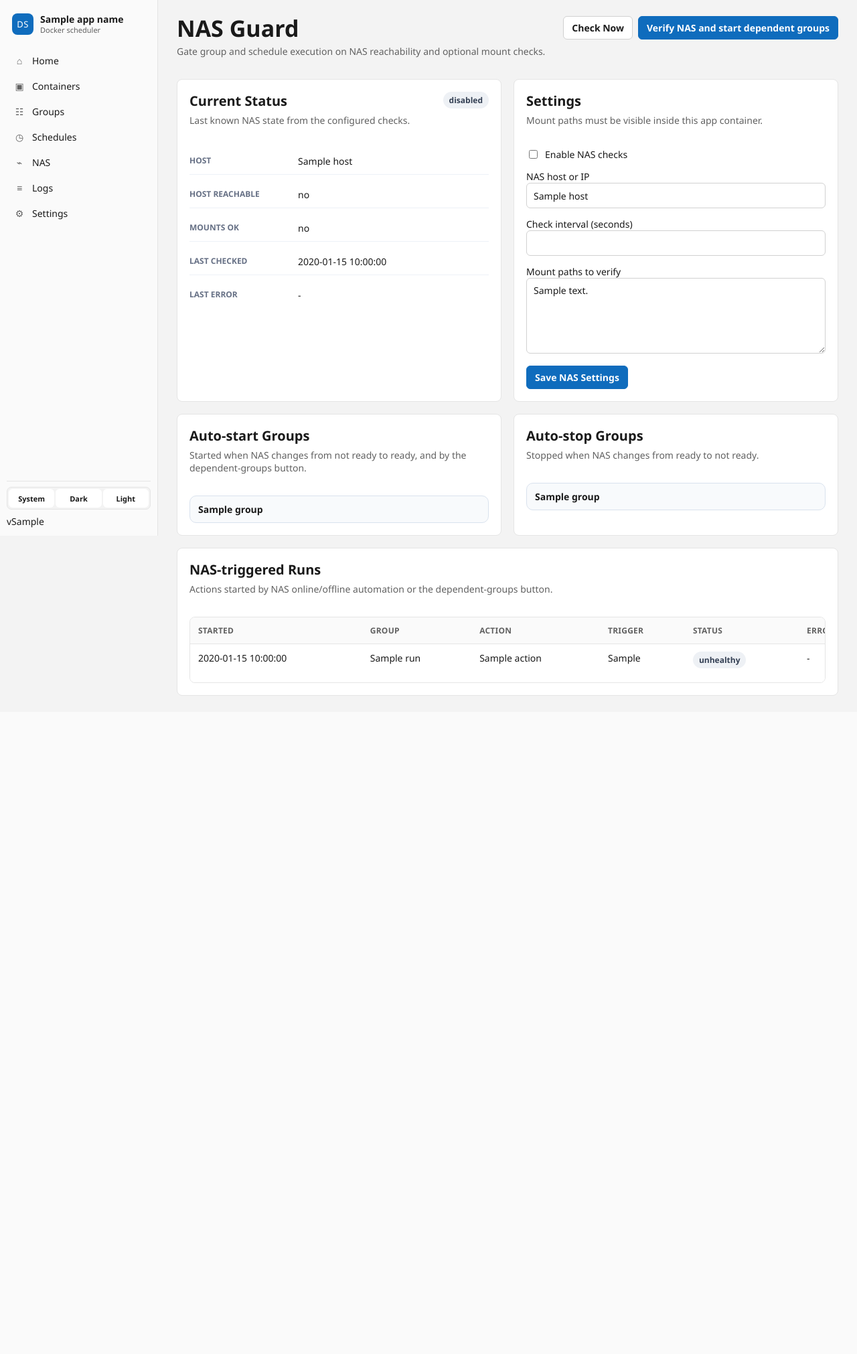
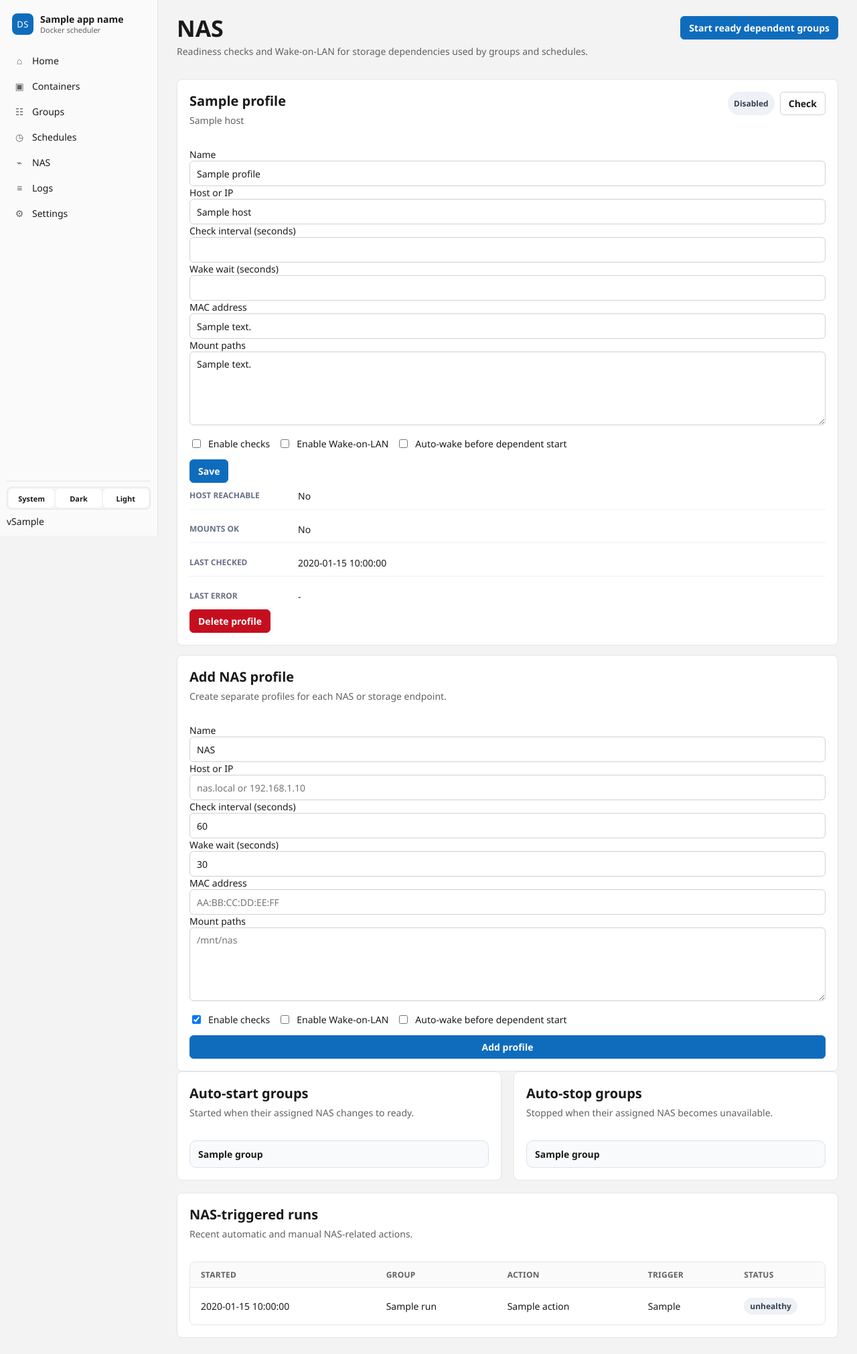
Before and after one commit to Juloc/docker-scheduler-ui, a Python web app: template app/templates/nas.html in a window 1280 px wide. Shown: the whole page at 67% size. Before the commit the page ends 1039 px from the top, so only its background shows below. Run offline with Jinja, Linux system fonts and the light colour scheme; the template is opened without the code that fills it: most values are stand-ins (such as "Sample title", 1, 10 or a date in 2020).

Commit message:
ui: add multi-nas profile and wake-on-lan management

```diff
--- a/app/templates/nas.html
+++ b/app/templates/nas.html
@@ -3,164 +3,102 @@
 {% block content %}
 <section class="section-header">
   <div>
-    <h1>NAS Guard</h1>
-    <p>Gate group and schedule execution on NAS reachability and optional mount checks.</p>
+    <h1>NAS</h1>
+    <p>Readiness checks and Wake-on-LAN for storage dependencies used by groups and schedules.</p>
   </div>
-  <div class="actions">
-    <form method="post" action="/nas/check"><button>Check Now</button></form>
-    <form method="post" action="/nas/start-dependent-groups" onsubmit="return confirm('Verify NAS and start all groups marked for NAS auto-start?');">
-      <button class="primary">Verify NAS and start dependent groups</button>
-    </form>
-  </div>
+  <form method="post" action="/nas/start-dependent-groups"><button class="primary">Start ready dependent groups</button></form>
 </section>
 
-<div class="nas-grid">
-  <section class="panel">
+<div class="stack">
+  {% for profile in nas_profiles %}
+  <section class="panel nas-profile-panel">
     <div class="panel-header">
       <div>
-        <h2>Current Status</h2>
-        <p>Last known NAS state from the configured checks.</p>
+        <h2>{{ profile.name }}</h2>
+        <p>{{ profile.host or 'No host configured' }}</p>
       </div>
-      {% if not nas_status.enabled %}
-      <span class="pill">disabled</span>
-      {% elif nas_status.ready %}
-      <span class="pill status-success">ready</span>
-      {% else %}
-      <span class="pill status-failed">offline</span>
-      {% endif %}
+      <div class="actions">
+        {% if not profile.enabled %}<span class="pill">Disabled</span>
+        {% elif profile.ready %}<span class="pill status-success">Ready</span>
+        {% elif profile.last_checked_at %}<span class="pill status-failed">Offline</span>
+        {% else %}<span class="pill">Checking</span>{% endif %}
+        <form method="post" action="/nas/profiles/{{ profile.id }}/check"><button>Check</button></form>
+        {% if profile.wol_enabled %}<form method="post" action="/nas/profiles/{{ profile.id }}/wake"><button>Wake</button></form>{% endif %}
+      </div>
     </div>
 
-    <dl class="status-list">
-      <div>
-        <dt>Host</dt>
-        <dd>{{ nas_status.host if nas_status.host else '-' }}</dd>
-      </div>
-      <div>
-        <dt>Host reachable</dt>
-        <dd>{% if nas_status.host_online %}yes{% else %}no{% endif %}</dd>
-      </div>
-      <div>
-        <dt>Mounts OK</dt>
-        <dd>{% if nas_status.mounts_ok %}yes{% else %}no{% endif %}</dd>
-      </div>
-      <div>
-        <dt>Last checked</dt>
-        <dd>{{ nas_status.last_checked_at if nas_status.last_checked_at else '-' }}</dd>
-      </div>
-      <div>
-        <dt>Last error</dt>
-        <dd>{% if nas_status.last_error %}<span class="warning">{{ nas_status.last_error }}</span>{% else %}-{% endif %}</dd>
-      </div>
-    </dl>
+    <div class="nas-profile-grid">
+      <form class="settings-form" method="post" action="/nas/profiles/{{ profile.id }}">
+        <div class="form-grid two-col">
+          <label>Name<input type="text" name="name" value="{{ profile.name }}" required></label>
+          <label>Host or IP<input type="text" name="host" value="{{ profile.host }}" placeholder="nas.local or 192.168.1.10"></label>
+          <label>Check interval (seconds)<input type="number" min="10" name="check_interval_seconds" value="{{ profile.check_interval_seconds }}"></label>
+          <label>Wake wait (seconds)<input type="number" min="1" name="wake_wait_seconds" value="{{ profile.wake_wait_seconds }}"></label>
+          <label>MAC address<input type="text" name="mac_address" value="{{ profile.mac_address }}" placeholder="AA:BB:CC:DD:EE:FF"></label>
+          <label>Mount paths<textarea name="mount_paths" rows="3" placeholder="/mnt/nas">{{ profile.mount_paths_text }}</textarea></label>
+        </div>
+        <div class="checkbox-row">
+          <label class="checkbox"><input type="checkbox" name="enabled" {% if profile.enabled %}checked{% endif %}>Enable checks</label>
+          <label class="checkbox"><input type="checkbox" name="wol_enabled" {% if profile.wol_enabled %}checked{% endif %}>Enable Wake-on-LAN</label>
+          <label class="checkbox"><input type="checkbox" name="auto_wake" {% if profile.auto_wake %}checked{% endif %}>Auto-wake before dependent start</label>
+        </div>
+        <div class="form-actions"><button class="primary" type="submit">Save</button></div>
+      </form>
+
+      <dl class="status-list">
+        <div><dt>Host reachable</dt><dd>{{ 'Yes' if profile.host_online else 'No' }}</dd></div>
+        <div><dt>Mounts OK</dt><dd>{{ 'Yes' if profile.mounts_ok else 'No' }}</dd></div>
+        <div><dt>Last checked</dt><dd>{{ profile.last_checked_at or '-' }}</dd></div>
+        <div><dt>Last error</dt><dd>{% if profile.last_error %}<span class="warning">{{ profile.last_error }}</span>{% else %}-{% endif %}</dd></div>
+      </dl>
+    </div>
+    <form method="post" action="/nas/profiles/{{ profile.id }}/delete" onsubmit="return confirm('Delete this NAS profile? Group and schedule assignments will be cleared.');">
+      <button class="danger" type="submit">Delete profile</button>
+    </form>
   </section>
+  {% else %}
+  <section class="panel"><p class="empty">No NAS profiles configured. Create one below.</p></section>
+  {% endfor %}
 
   <section class="panel">
-    <div class="panel-header">
-      <div>
-        <h2>Settings</h2>
-        <p>Mount paths must be visible inside this app container.</p>
+    <div class="panel-header"><div><h2>Add NAS profile</h2><p>Create separate profiles for each NAS or storage endpoint.</p></div></div>
+    <form class="settings-form" method="post" action="/nas/profiles/new">
+      <div class="form-grid two-col">
+        <label>Name<input type="text" name="name" value="NAS" required></label>
+        <label>Host or IP<input type="text" name="host" placeholder="nas.local or 192.168.1.10"></label>
+        <label>Check interval (seconds)<input type="number" min="10" name="check_interval_seconds" value="60"></label>
+        <label>Wake wait (seconds)<input type="number" min="1" name="wake_wait_seconds" value="30"></label>
+        <label>MAC address<input type="text" name="mac_address" placeholder="AA:BB:CC:DD:EE:FF"></label>
+        <label>Mount paths<textarea name="mount_paths" rows="3" placeholder="/mnt/nas"></textarea></label>
       </div>
-    </div>
-    <form class="settings-form" method="post" action="/nas/settings">
-      <label class="checkbox">
-        <input type="checkbox" name="enabled" {% if nas_status.enabled %}checked{% endif %}>
-        Enable NAS checks
-      </label>
-
-      <label>
-        NAS host or IP
-        <input type="text" name="host" value="{{ nas_status.host }}" placeholder="nas.local or your NAS IP">
-      </label>
-
-      <label>
-        Check interval (seconds)
-        <input type="number" min="10" name="check_interval_seconds" value="{{ nas_status.check_interval_seconds }}">
-      </label>
-
-      <label>
-        Mount paths to verify
-        <textarea name="mount_paths" rows="5" placeholder="/mnt/nas&#10;/mnt/nas/share">{{ nas_status.mount_paths_text }}</textarea>
-      </label>
-
-      <div class="form-actions">
-        <button class="primary" type="submit">Save NAS Settings</button>
+      <div class="checkbox-row">
+        <label class="checkbox"><input type="checkbox" name="enabled" checked>Enable checks</label>
+        <label class="checkbox"><input type="checkbox" name="wol_enabled">Enable Wake-on-LAN</label>
+        <label class="checkbox"><input type="checkbox" name="auto_wake">Auto-wake before dependent start</label>
       </div>
+      <button class="primary" type="submit">Add profile</button>
     </form>
   </section>
 </div>
 
 <div class="nas-grid">
   <section class="panel">
-    <div class="panel-header">
-      <div>
-        <h2>Auto-start Groups</h2>
-        <p>Started when NAS changes from not ready to ready, and by the dependent-groups button.</p>
-      </div>
-    </div>
-    <ul class="plain-list">
-      {% for group in auto_start_groups %}
-      <li>{{ group.name }}</li>
-      {% else %}
-      <li class="empty">No groups are marked for NAS auto-start.</li>
-      {% endfor %}
-    </ul>
+    <div class="panel-header"><div><h2>Auto-start groups</h2><p>Started when their assigned NAS changes to ready.</p></div></div>
+    <ul class="plain-list">{% for group in auto_start_groups %}<li>{{ group.name }}</li>{% else %}<li class="empty">No groups configured.</li>{% endfor %}</ul>
   </section>
-
   <section class="panel">
-    <div class="panel-header">
-      <div>
-        <h2>Auto-stop Groups</h2>
-        <p>Stopped when NAS changes from ready to not ready.</p>
-      </div>
-    </div>
-    <ul class="plain-list">
-      {% for group in auto_stop_groups %}
-      <li>{{ group.name }}</li>
-      {% else %}
-      <li class="empty">No groups are marked for NAS auto-stop.</li>
-      {% endfor %}
-    </ul>
+    <div class="panel-header"><div><h2>Auto-stop groups</h2><p>Stopped when their assigned NAS becomes unavailable.</p></div></div>
+    <ul class="plain-list">{% for group in auto_stop_groups %}<li>{{ group.name }}</li>{% else %}<li class="empty">No groups configured.</li>{% endfor %}</ul>
   </section>
 </div>
 
 <section class="panel run-log-panel">
-  <div class="panel-header">
-    <div>
-      <h2>NAS-triggered Runs</h2>
-      <p>Actions started by NAS online/offline automation or the dependent-groups button.</p>
-    </div>
-  </div>
+  <div class="panel-header"><div><h2>NAS-triggered runs</h2><p>Recent automatic and manual NAS-related actions.</p></div></div>
   {% if recent_runs %}
-  <div class="table-wrap">
-    <table>
-      <thead>
-        <tr>
-          <th>Started</th>
-          <th>Group</th>
-          <th>Action</th>
-          <th>Trigger</th>
-          <th>Status</th>
-          <th>Error</th>
-          <th>Log</th>
-        </tr>
-      </thead>
-      <tbody>
-        {% for run in recent_runs %}
-        <tr>
-          <td>{{ run.started_at }}</td>
-          <td>{{ run.target_label }}</td>
-          <td>{{ run.action }}</td>
-          <td>{{ run.trigger_type }}</td>
-          <td><span class="pill status-{{ run.status }}">{{ run.status }}</span></td>
-          <td>{% if run.error %}<span class="warning">{{ run.error }}</span>{% else %}-{% endif %}</td>
-          <td><a class="button secondary" href="/runs/{{ run.id }}">Open</a></td>
-        </tr>
-        {% endfor %}
-      </tbody>
-    </table>
-  </div>
-  {% else %}
-  <p class="empty">No NAS-triggered runs yet.</p>
-  {% endif %}
+  <div class="table-wrap"><table class="compact-table">
+    <thead><tr><th>Started</th><th>Group</th><th>Action</th><th>Trigger</th><th>Status</th><th>Log</th></tr></thead>
+    <tbody>{% for run in recent_runs %}<tr><td>{{ run.started_at }}</td><td>{{ run.target_label }}</td><td>{{ run.action }}</td><td>{{ run.trigger_type }}</td><td><span class="pill status-{{ run.status }}">{{ run.status }}</span></td><td><a class="button secondary" href="/runs/{{ run.id }}">Open</a></td></tr>{% endfor %}</tbody>
+  </table></div>
+  {% else %}<p class="empty">No NAS-triggered runs yet.</p>{% endif %}
 </section>
 {% endblock %}
```
